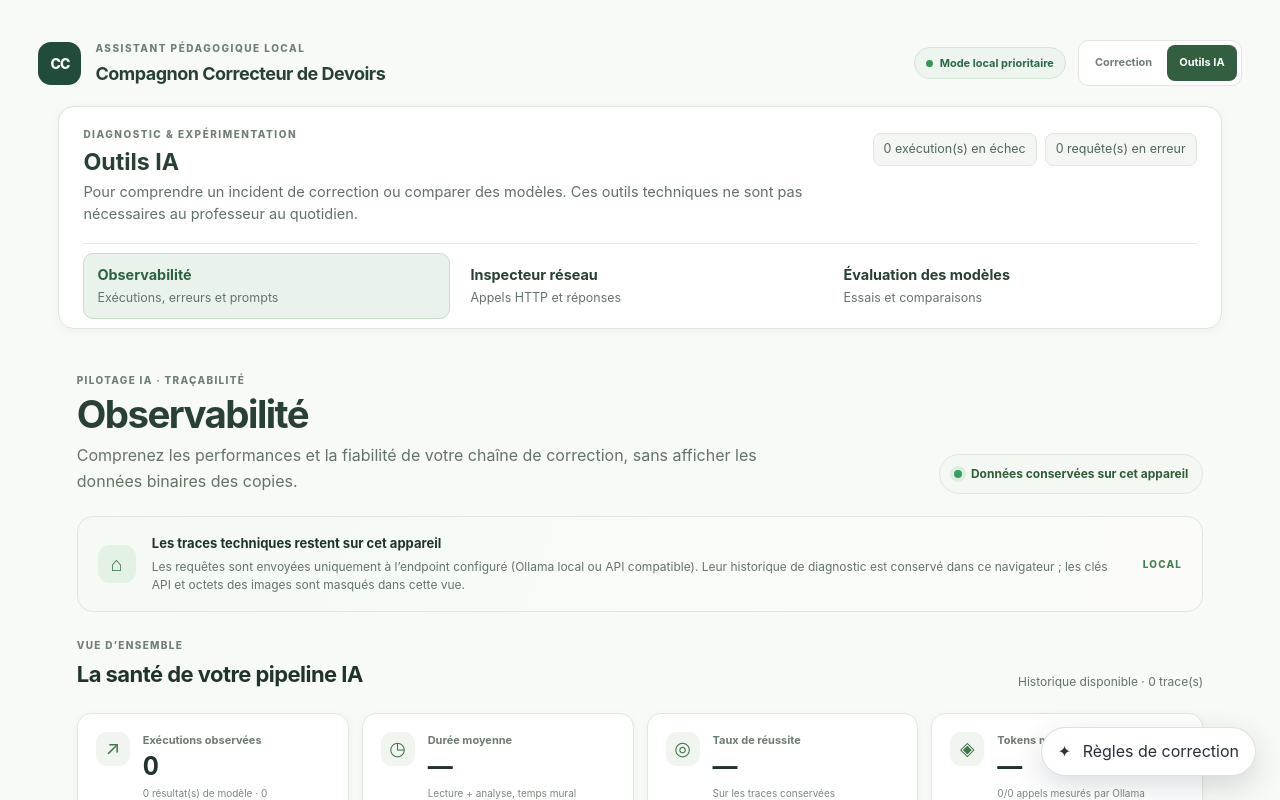
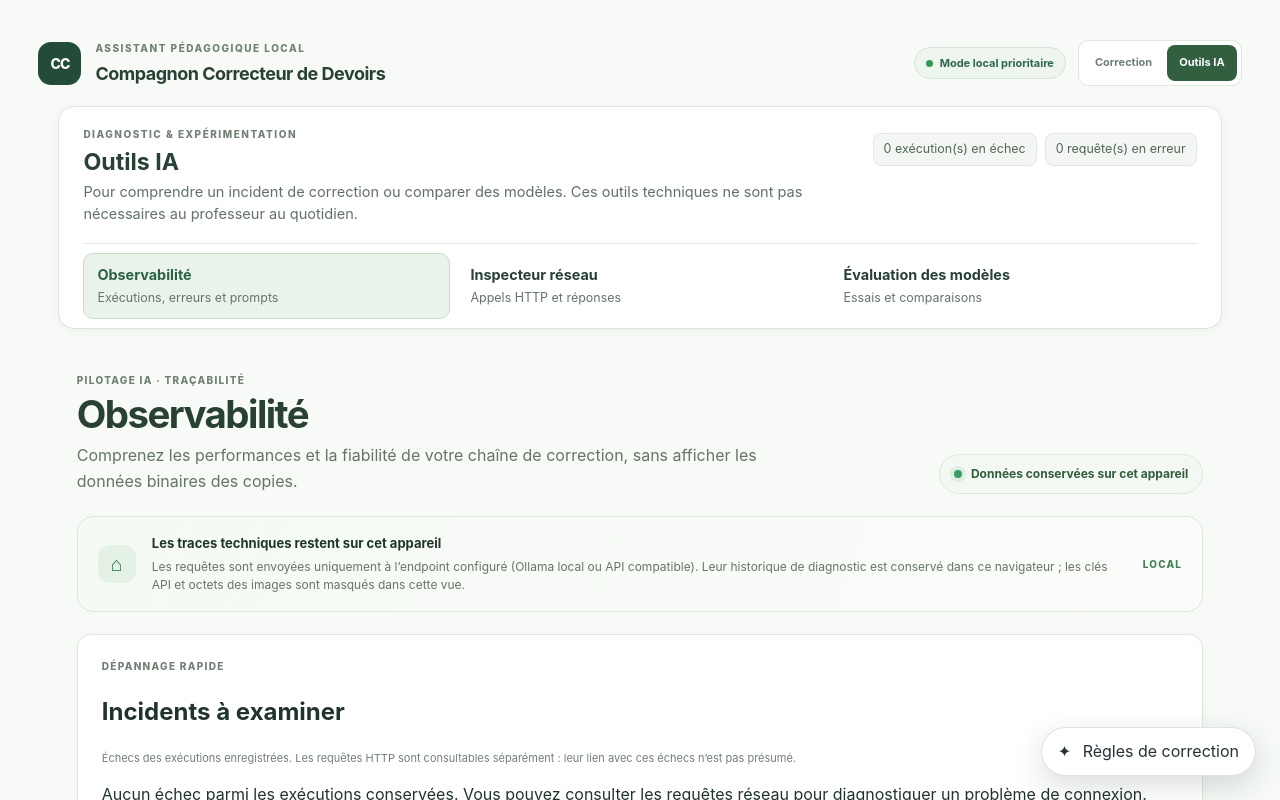
Before and after one commit to Sims07/Companion-Correcteur-Devoir, a React (Vite) app: page / in a window 1280 px wide. Both pictures are taken after a click on the button "Outils IA". Shown: the top 800 px of the page. Built offline with nearby package versions, Linux system fonts and the light colour scheme.

Commit message:
feat: prioritize failed AI traces and offer focused network troubleshooting

```diff
--- a/src/ui/ObservabilityDashboard.tsx
+++ b/src/ui/ObservabilityDashboard.tsx
@@ -1,8 +1,9 @@
 import { useMemo, useState } from 'react';
 import { buildObservabilityModelMetrics, buildObservabilitySummary, extractObservabilityPromptMessages, type ObservabilityTrace } from '../domain/observability.ts';
+import { recentObservabilityIncidents } from '../domain/observabilityIncidents.ts';
 import './observability.css';
 
-type Props = { records: ObservabilityTrace[] };
+type Props = { records: ObservabilityTrace[]; onInspectNetworkErrors?: () => void };
 
 function duration(seconds: number | null): string {
   if (seconds === null || !Number.isFinite(seconds)) return '—';
@@ -19,9 +20,9 @@ function stageLabel(stage: string): string {
   return stage === 'reading' ? 'Vision · lecture' : stage === 'analysis' ? 'Analyse' : stage === 'arbitration' ? 'Arbitrage' : 'Autre';
 }
 
-function TraceDetails({ trace }: { trace: ObservabilityTrace }) {
+function TraceDetails({ trace, expanded }: { trace: ObservabilityTrace; expanded: boolean }) {
   const spans = trace.diagnosticRuns ?? [];
-  return <details className="observability-trace-details">
+  return <details className="observability-trace-details" open={expanded ? true : undefined} id={`observability-trace-${trace.id}`}>
     <summary>
       <span className="observability-trace-date">{new Date(trace.completedAt).toLocaleString('fr-FR', { dateStyle: 'medium', timeStyle: 'short' })}</span>
       <span className="observability-trace-models"><strong>{trace.source === 'model-evaluation' ? `Évaluation · ${trace.evaluationProfileName ?? 'Profil'}` : trace.source === 'rubric-import' ? 'Import de barème' : trace.source === 'scientific-diagram' ? 'Analyse de schéma scientifique' : trace.visionModel || 'Vision non renseigné'}</strong><small>{trace.source === 'model-evaluation' ? `${trace.visionModel || 'Sans Vision'} · ${trace.analysisModel || 'Sans Analyse'}` : trace.source === 'rubric-import' ? `Vision : ${trace.visionModel || 'non renseigné'} · Analyse : ${trace.analysisModel || 'non renseigné'}` : trace.analysisModel || 'Analyse non renseignée'}</small></span>
@@ -99,9 +100,11 @@ function TraceDetails({ trace }: { trace: ObservabilityTrace }) {
   </details>;
 }
 
-export function ObservabilityDashboard({ records }: Props) {
+export function ObservabilityDashboard({ records, onInspectNetworkErrors }: Props) {
   const [query, setQuery] = useState('');
   const [status, setStatus] = useState<'all' | 'success' | 'error'>('all');
+  const [focusedIncidentId, setFocusedIncidentId] = useState<string | null>(null);
+  const incidents = useMemo(() => recentObservabilityIncidents(records), [records]);
   const summary = useMemo(() => buildObservabilitySummary(records), [records]);
   const modelMetrics = useMemo(() => buildObservabilityModelMetrics(records), [records]);
   const filteredRecords = useMemo(() => records.filter((record) => {
@@ -127,13 +130,23 @@ export function ObservabilityDashboard({ records }: Props) {
       <span>LOCAL</span>
     </section>
 
+    <section className="observability-incidents observability-panel" aria-label="Incidents à examiner">
+      <div className="observability-panel-heading"><div><p className="observability-eyebrow">DÉPANNAGE RAPIDE</p><h2>Incidents à examiner</h2><p>Échecs des exécutions enregistrées. Les requêtes HTTP sont consultables séparément : leur lien avec ces échecs n’est pas présumé.</p></div>
+        {onInspectNetworkErrors && <button type="button" className="secondary-button" onClick={onInspectNetworkErrors}>Voir les erreurs réseau</button>}
+      </div>
+      {incidents.length ? <div className="observability-incident-list">{incidents.map((incident) => <div key={incident.id} className="observability-incident-item">
+        <div><strong>{incident.assignmentTitle}</strong><small>{new Date(incident.completedAt).toLocaleString('fr-FR')} · {incident.model ? `${incident.model} · ${stageLabel(incident.stage ?? '')}` : 'Étape non identifiée'}</small><small>{incident.detailAvailable ? 'Détail de l’appel en échec disponible' : 'Détail de l’appel non conservé'}</small></div>
+        <button type="button" className="text-button" onClick={() => { setQuery(''); setStatus('error'); setFocusedIncidentId(incident.id); document.getElementById('observability-history')?.scrollIntoView({ behavior: 'smooth', block: 'start' }); }}>Examiner la trace</button>
+      </div>)}</div> : <p className="observability-incidents-empty">Aucun échec parmi les exécutions conservées. Vous pouvez consulter les requêtes réseau pour diagnostiquer un problème de connexion.</p>}
+    </section>
+
     <div className="observability-section-heading"><div><p className="observability-eyebrow">VUE D’ENSEMBLE</p><h2>La santé de votre pipeline IA</h2></div><span className="observability-period">Historique disponible · {summary.traceCount} trace(s)</span></div>
 
     <div className="observability-kpis">
-      <article className="observability-kpi"><span className="observability-kpi-icon">↗</span><div><small>Exécutions observées</small><strong>{summary.traceCount}</strong><span>{records.filter((record) => record.source === 'model-evaluation').length} résultat(s) de modèle · {records.filter((record) => record.source !== 'model-evaluation').length} correction(s)</span></div></article>
+      <article className="observability-kpi"><span className="observability-kpi-icon">↗</span><div><small>Exécutions observées</small><strong>{summary.traceCount}</strong><span>{records.filter((record) => record.source === 'model-evaluation').length} résultat(s) de modèle · {records.filter((record) => record.source !== 'model-evaluation').length} autre(s) exécution(s)</span></div></article>
       <article className="observability-kpi"><span className="observability-kpi-icon">◷</span><div><small>Durée moyenne</small><strong>{duration(summary.averageDurationSeconds)}</strong><span>Lecture + analyse, temps mural</span></div></article>
       <article className="observability-kpi"><span className="observability-kpi-icon">◎</span><div><small>Taux de réussite</small><strong>{summary.successRatePercent === null ? '—' : `${summary.successRatePercent} %`}</strong><span>Sur les traces conservées</span></div></article>
-      <article className="observability-kpi"><span className="observability-kpi-icon">◈</span><div><small>Tokens mesurés</small><strong>{summary.totalTokens === null ? '—' : number(summary.totalTokens)}</strong><span>{summary.measuredCalls}/{summary.totalCalls} appels mesurés par Ollama</span></div></article>
+      <article className="observability-kpi"><span className="observability-kpi-icon">◈</span><div><small>Tokens mesurés</small><strong>{summary.totalTokens === null ? '—' : number(summary.totalTokens)}</strong><span>{summary.measuredCalls}/{summary.totalCalls} appels avec métriques fournies par les modèles</span></div></article>
     </div>
 
     <section className="observability-panel observability-review-metrics" aria-label="Mesures de la correction par exceptions">
@@ -184,7 +197,7 @@ export function ObservabilityDashboard({ records }: Props) {
       <div className="observability-model-footnote"><span>{summary.measuredCalls}/{summary.totalCalls} appels avec métriques de tokens</span><span>{summary.scoredTraces} note(s) proposée(s) structurée(s) · pas une mesure de justesse</span></div>
     </section>
 
-    <section className="observability-panel observability-history-panel">
+    <section className="observability-panel observability-history-panel" id="observability-history">
       <div className="observability-panel-heading"><div><p className="observability-eyebrow">EXPLORATEUR DE TRACES</p><h3>Historique des corrections et évaluations</h3><p>Ouvrez une exécution pour examiner son déroulé, ses modèles et ses mesures.</p></div><span className="observability-model-count">{filteredRecords.length} résultat(s)</span></div>
       <div className="observability-filters">
         <label className="observability-search"><span aria-hidden="true">⌕</span><input value={query} onChange={(event) => setQuery(event.target.value)} placeholder="Rechercher un modèle ou un devoir" aria-label="Rechercher un modèle ou un devoir" /></label>
@@ -194,7 +207,7 @@ export function ObservabilityDashboard({ records }: Props) {
           <button type="button" className={status === 'error' ? 'active' : ''} aria-pressed={status === 'error'} onClick={() => setStatus('error')}>Échecs</button>
         </div>
       </div>
-      {filteredRecords.length ? <div className="observability-trace-list">{filteredRecords.map((trace) => <TraceDetails key={trace.id} trace={trace} />)}</div> : <div className="observability-empty-state"><span>⌕</span><strong>Aucune trace ne correspond à votre recherche</strong><p>Modifiez le filtre ou lancez une nouvelle correction / évaluation.</p></div>}
+      {filteredRecords.length ? <div className="observability-trace-list">{filteredRecords.map((trace) => <TraceDetails key={trace.id} trace={trace} expanded={focusedIncidentId === trace.id} />)}</div> : <div className="observability-empty-state"><span>⌕</span><strong>Aucune trace ne correspond à votre recherche</strong><p>Modifiez le filtre ou lancez une nouvelle correction / évaluation.</p></div>}
     </section>
     <p className="observability-footnote">Les indicateurs reflètent uniquement les données effectivement remontées par le fournisseur configuré et conservées localement. Une note proposée n’est pas une mesure de qualité pédagogique sans référence validée par l’enseignant.</p>
   </section>;
```
